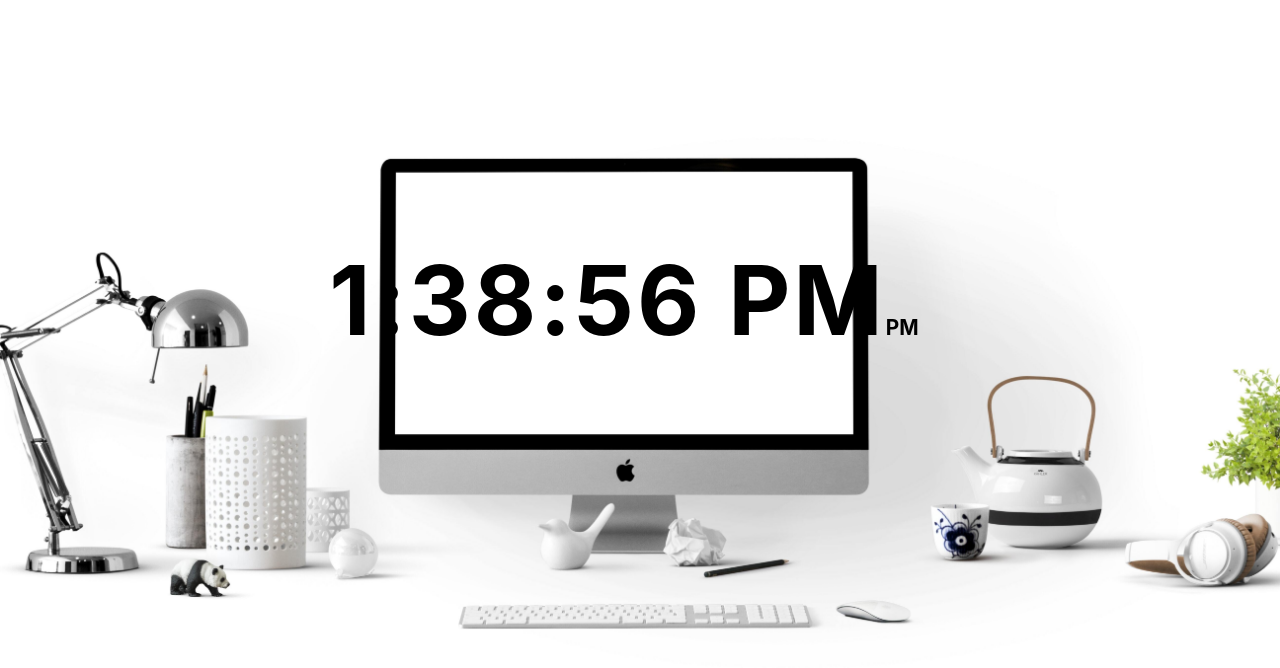
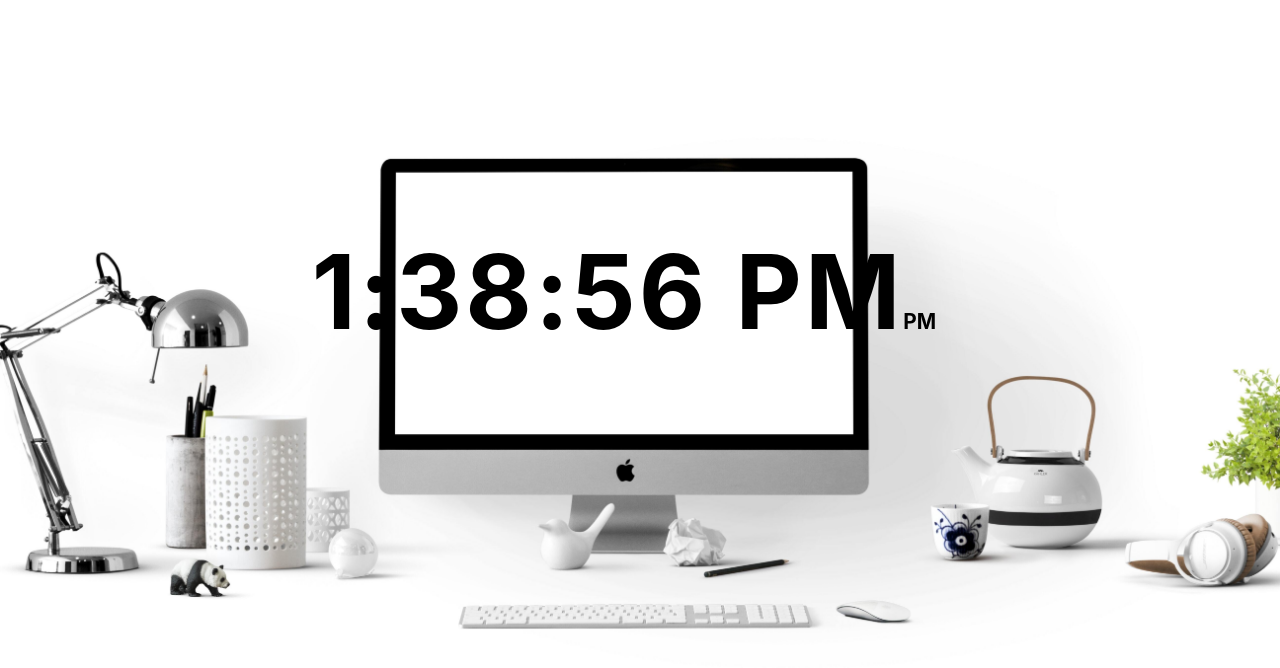
Before and after one commit to yasingultekin/Digital_Clock, a plain HTML site: page index.html in a window 1280 px wide. Drawn offline with Linux system fonts and the light colour scheme.

Commit message:
css last commit.

```diff
--- a/style.css
+++ b/style.css
@@ -11,8 +11,8 @@ body {
 }
 
 .container {
-    margin-top: -12rem;
-    font-size: 3rem;
+    margin-top: -13rem;
+    font-size: 3.2rem;
     padding-right: 2rem;
     letter-spacing:3px;
  }
```
